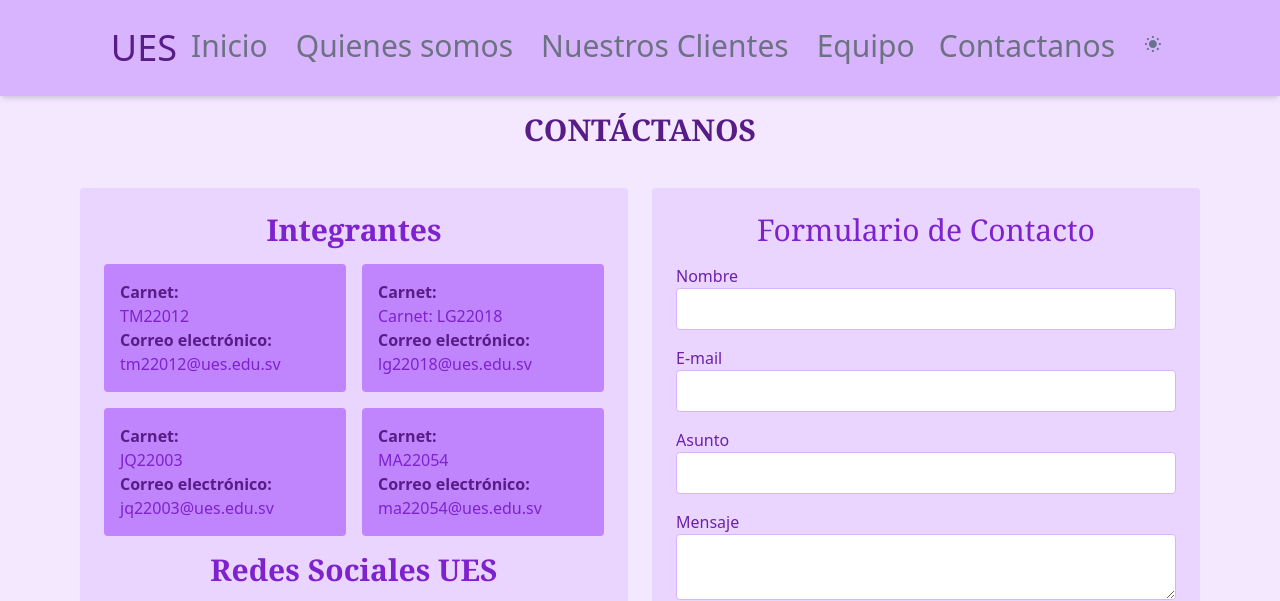
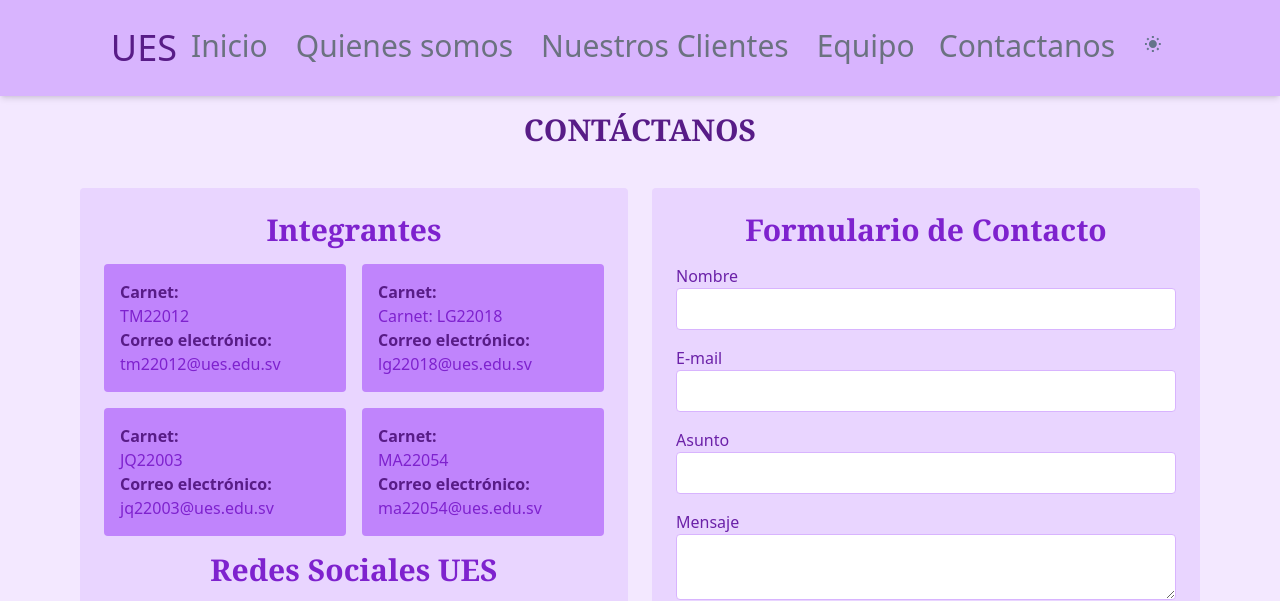
Before and after one commit to JALG22018/proyectp_daw, a website: page contact.html in a window 1280 px wide. Shown: the top 601 px of the page. Drawn offline with nearby package versions, Linux system fonts and the light colour scheme.

Commit message:
Update contact.html
update contact.html

```diff
--- a/contact.html
+++ b/contact.html
@@ -172,7 +172,7 @@
         </div>
         <div class="bg-purple-200 p-6 mt-4 mb-8 rounded">
           <h2
-            class="font-gentium-plus font-serif text-3xl text-purple-700 text-center mb-4"
+            class="font-gentium-plus font-serif text-3xl text-purple-700 text-center font-bold mb-4"
           >
             Formulario de Contacto
           </h2>
```
